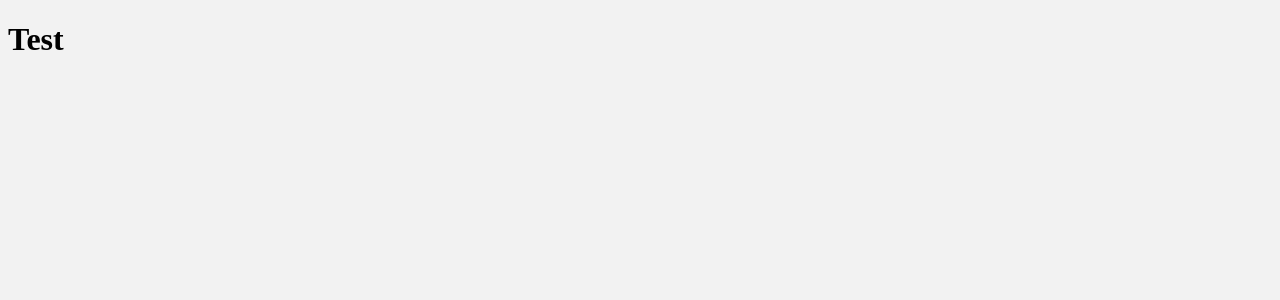
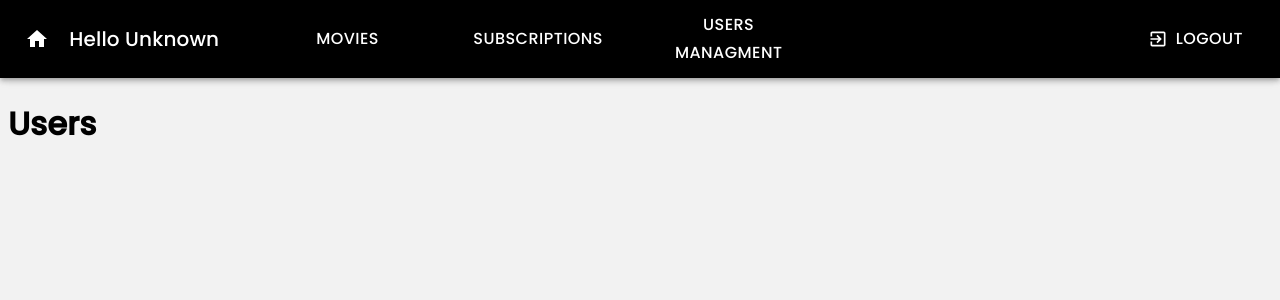
Before and after one commit to Vlasyb/Cinema-FE, a React (Create React App) app in the folder myapp/: page /users in a window 1280 px wide. Shown: the top 300 px of the page. Built offline with nearby package versions, Linux system fonts and the light colour scheme.

Commit message:
added links, full navbar, start home page

```diff
--- a/myapp/package.json
+++ b/myapp/package.json
@@ -3,9 +3,14 @@
   "version": "0.1.0",
   "private": true,
   "dependencies": {
+    "@emotion/react": "^11.11.1",
+    "@emotion/styled": "^11.11.0",
+    "@mui/icons-material": "^5.14.0",
+    "@mui/material": "^5.14.0",
     "@testing-library/jest-dom": "^5.16.5",
     "@testing-library/react": "^13.4.0",
     "@testing-library/user-event": "^13.5.0",
+    "mui": "^0.0.1",
     "react": "^18.2.0",
     "react-dom": "^18.2.0",
     "react-redux": "^8.1.1",
--- a/myapp/public/index.html
+++ b/myapp/public/index.html
@@ -10,6 +10,10 @@
       content="Web site created using create-react-app"
     />
     <link rel="apple-touch-icon" href="%PUBLIC_URL%/logo192.png" />
+    <link
+			href="https://fonts.googleapis.com/css2?family=Poppins:wght@500&display=swap"
+			rel="stylesheet"
+		/>
     <!--
       manifest.json provides metadata used when your web app is installed on a
       user's mobile device or desktop. See https://developers.google.com/web/fundamentals/web-app-manifest/
--- a/myapp/src/App.css
+++ b/myapp/src/App.css
@@ -4,6 +4,26 @@ html {
 	/* background-image: url("../public/images/cloudy.svg"); */
 	font-family: "Poppins";
 	height: 100%;
+}
+
+.HomePageHeader {
+	transform: translateY(0px);
+	animation: float 8s ease-out infinite;
+	font-family: "Poppins";
+	text-align: center;
+	font-size: 5em;
+}
+
+@keyframes float {
+	0% {
+		transform: translateY(0px);
+	}
+	50% {
+		transform: translateY(-40px);
+	}
+	100% {
+		transform: translateY(0px);
+	}
 }
 
 .App {
--- a/myapp/src/App.js
+++ b/myapp/src/App.js
@@ -2,11 +2,39 @@ import "./App.css"
 import { Route, Routes, useLocation } from "react-router-dom"
 import { useEffect } from "react"
 import { useDispatch } from "react-redux"
+import { Typography } from "@mui/material"
+import { NavBar } from "./components/Nav/NavBar"
+import { Users } from "./components/Users/Users"
+import { Movies } from "./components/Movies/Movies"
+import { Subscriptions } from "./components/Subscriptions/Subscriptions"
 
 function App() {
+	const location = useLocation()
 	return (
 		<div>
-			<h1>Test</h1>
+			<NavBar />
+			<Typography
+				sx={{ marginTop: "100px" }}
+				variant="h1"
+				color="initial"
+			></Typography>
+
+			<Routes>
+				<Route path="/" />
+				<Route path="/movies" element={<Movies />} />
+				<Route path="/subscriptions" element={<Subscriptions />} />
+				<Route path="/users" element={<Users />} />
+				{/* <Route path="/editproduct/:id" element={<EditProduct />} />
+					<Route path="/editcustomer/:id" element={<EditCustomer />} /> */}
+				{/* <Route path="*" element={<NotFound />} /> */}
+			</Routes>
+
+			{location.pathname == "/" && (
+				<h1 className="HomePageHeader">
+					<span>Welcome to Cinema World</span>
+					<span style={{ color: "#8187dc" }}>!</span>
+				</h1>
+			)}
 		</div>
 	)
 }
--- /dev/null
+++ b/myapp/src/components/Movies/Movies.js
@@ -0,0 +1,9 @@
+import React from "react"
+
+export const Movies = () => {
+	return (
+		<div>
+			<h1>Movies</h1>
+		</div>
+	)
+}
--- /dev/null
+++ b/myapp/src/components/Nav/NavBar.js
@@ -0,0 +1,113 @@
+import React from "react"
+import { Link } from "react-router-dom"
+import {
+	AppBar,
+	Toolbar,
+	IconButton,
+	Typography,
+	Stack,
+	Button,
+} from "@mui/material"
+import HomeIcon from "@mui/icons-material/Home"
+import ExitToAppIcon from "@mui/icons-material/ExitToApp"
+
+export const NavBar = () => {
+	return (
+		<div>
+			<AppBar
+				sx={{
+					fontFamily: "Poppins",
+					backgroundColor: "black",
+					padding: "5px",
+				}}
+				position="fixed"
+				color="primary"
+			>
+				<Toolbar>
+					<IconButton
+						component={Link}
+						to="/"
+						color="inherit"
+						aria-label="logo"
+						edge="start"
+						sx={{
+							marginRight: "1%",
+						}}
+					>
+						<HomeIcon />
+					</IconButton>
+					<Typography
+						sx={{ marginRight: "5%", fontFamily: "Poppins" }}
+						variant="h6"
+						color="white"
+					>
+						Hello Unknown
+					</Typography>
+					<Stack direction="row" spacing={7}>
+						<Button
+							sx={{
+								fontSize: "100%",
+								fontFamily: "Poppins",
+								width: "100%",
+								color: "white",
+							}}
+							component={Link}
+							to="/movies"
+							size="medium"
+							variant="text"
+							color="primary"
+						>
+							Movies
+						</Button>
+						<Button
+							sx={{
+								fontSize: "100%",
+								fontFamily: "Poppins",
+								width: "100%",
+								color: "white",
+							}}
+							component={Link}
+							to="/subscriptions"
+							size="medium"
+							variant="text"
+							color="primary"
+						>
+							Subscriptions
+						</Button>
+						<Button
+							sx={{
+								fontSize: "100%",
+								fontFamily: "Poppins",
+								textAlign: "center",
+								width: "100%",
+								color: "white",
+							}}
+							component={Link}
+							to="/users"
+							size="medium"
+							variant="text"
+							color="primary"
+						>
+							Users Managment
+						</Button>
+					</Stack>
+					<Button
+						sx={{
+							marginLeft: "auto",
+							fontSize: "100%",
+							fontFamily: "Poppins",
+							color: "white",
+						}}
+						component={Link}
+						to="/login"
+						startIcon={<ExitToAppIcon />}
+						variant="text"
+						color="inherit"
+					>
+						Logout
+					</Button>
+				</Toolbar>
+			</AppBar>
+		</div>
+	)
+}
--- /dev/null
+++ b/myapp/src/components/Subscriptions/Subscriptions.js
@@ -0,0 +1,9 @@
+import React from "react"
+
+export const Subscriptions = () => {
+	return (
+		<div>
+			<h1>Subscriptions</h1>
+		</div>
+	)
+}
--- /dev/null
+++ b/myapp/src/components/Users/Users.js
@@ -0,0 +1,9 @@
+import React from "react"
+
+export const Users = () => {
+	return (
+		<div>
+			<h1>Users</h1>
+		</div>
+	)
+}
--- a/myapp/src/index.js
+++ b/myapp/src/index.js
@@ -7,17 +7,13 @@ import { Provider } from "react-redux"
 import rootReducer from "./redux/rootReducer"
 import { BrowserRouter } from "react-router-dom"
 
-// const store = createStore(rootReducer)
+const store = createStore(rootReducer)
 
 const root = ReactDOM.createRoot(document.getElementById("root"))
 root.render(
-	// <Provider store={store}>
-	<BrowserRouter>
-		<App />
-	</BrowserRouter>
-	// </Provider>
+	<Provider store={store}>
+		<BrowserRouter>
+			<App />
+		</BrowserRouter>
+	</Provider>
 )
-
-// If you want to start measuring performance in your app, pass a function
-// to log results (for example: reportWebVitals(console.log))
-// or send to an analytics endpoint. Learn more: https://bit.ly/CRA-vitals
--- a/myapp/src/redux/rootReducer.js
+++ b/myapp/src/redux/rootReducer.js
@@ -0,0 +1,25 @@
+const initialValue = {
+	users: [],
+	members: [],
+	movies: [],
+	subscriptions: [],
+}
+
+const cinemaChanger = (state = initialValue, action) => {
+	switch (action.type) {
+		case "LOAD_USERS": {
+			break
+		}
+		case "LOAD_MOVIES": {
+			break
+		}
+		case "LOAD_MEMBERS": {
+			break
+		}
+		case "LOAD_SUBSCRIPTIONS": {
+			break
+		}
+	}
+}
+
+export default cinemaChanger
```
Also changed, not shown: 1 other file (tests, documents, lock files or other folders).
